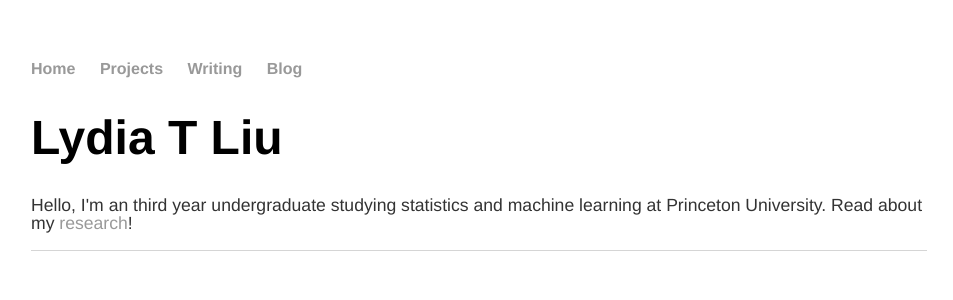
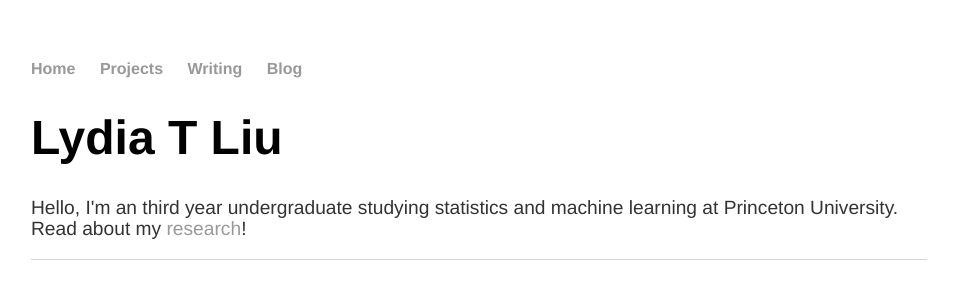
Before and after one commit to serenalwang/serenalwang.github.io, a Jekyll site: the page built from index.html, in a window 1280 px wide. Shown: the top 300 px of the page, without its empty margins (161-1114 px from the left). Built offline with Jekyll 4.4.1, drawn with Linux system fonts in a browser that asks for light colours.

Commit message:
Update main.css

```diff
--- a/css/main.css
+++ b/css/main.css
@@ -26,8 +26,8 @@ h1 {
 p {
     font-family: 'Helvetica Neue', Helvetica, Arial, sans-serif;
     font-weight: lighter;
-    font-size: 1.1em;
-    line-height: 1em;
+    font-size: 1.2em;
+    line-height: 1.1em;
     color: #333;
 }
 
```
